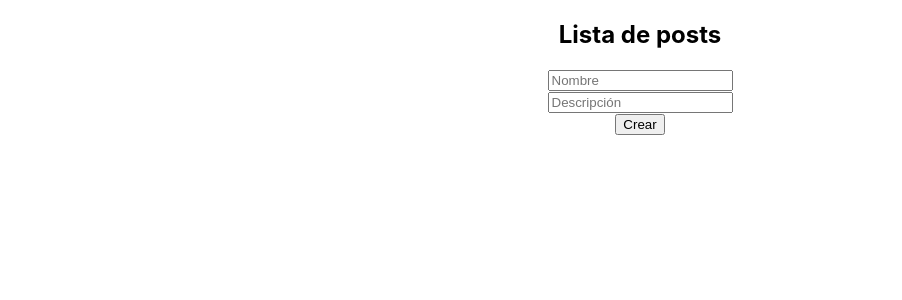
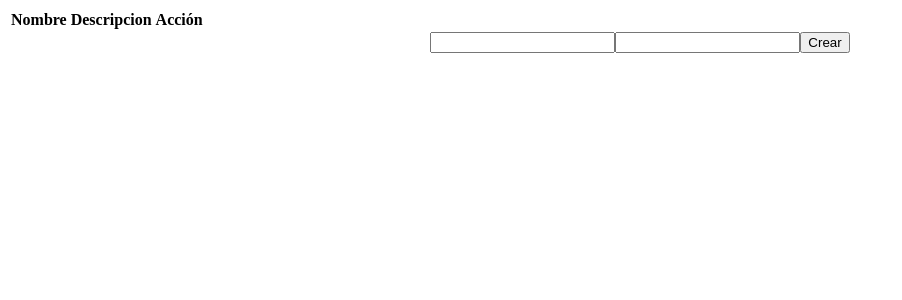
Before and after one commit to cbazaes-isw/tcit-frontend, a React (Create React App) app: page / in a window 1280 px wide. Shown: the top 300 px of the page, without its empty margins (0-902 px from the left). Built offline with nearby package versions, Linux system fonts and the light colour scheme.

Commit message:
fix (posts) doing some progress

```diff
--- a/src/App.js
+++ b/src/App.js
@@ -1,9 +1,6 @@
-import logo from './logo.svg';
 import './App.css';
 import PostsList from './components/postsList';
 import PostCreate from './components/postCreate';
-// import { Provider } from 'react-redux';
-// import store from './store';
 
 function App() {
   return (
--- a/src/actionTypes/actionTypes.js
+++ /dev/null
@@ -1,2 +0,0 @@
-export const ADD_POST = "ADD_POST";
-export const DELETE_POST = "DELETE_POST";
--- a/src/components/postCreate.js
+++ b/src/components/postCreate.js
@@ -2,13 +2,9 @@ import React from 'react';
 import PostForm from './postForm';
 
 const PostCreate = () => {
-  const handleOnSubmit = (post) => {
-    console.log(post);
-  };
-
   return (
     <React.Fragment>
-      <PostForm handleOnSubmit={handleOnSubmit} />
+      <PostForm />
     </React.Fragment>
   );
 };
--- a/src/components/postForm.js
+++ b/src/components/postForm.js
@@ -1,79 +1,49 @@
-import React, { useState } from 'react';
-import { Form, Button } from 'react-bootstrap';
+import React from 'react';
+import { useDispatch } from 'react-redux'
+import { addPost } from '../features/postsSlice'
 
-const PostForm = (props) => {
+let AddPost = () => {
 
-    const [post, setPost] = useState({
-        nombre: props.post ? props.post.nombre : '',
-        descripcion: props.post ? props.post.descripcion : ''
-    });
+    const dispatch = useDispatch();
 
-    const [errorMsg, setErrorMsg] = useState('');
-    const { nombre, descripcion } = post;
-
-    const handleOnSubmit = (event) => {
-        event.preventDefault();
-        const values = [nombre, descripcion];
-        let errorMessage = '';
-
-        const fillupFields = values.every(f => {
-            const value = `${f}`.trim();
-            return value !== '' && value !== '0';
-        });
-
-        if (fillupFields) {
-            const post = {
-                nombre,
-                descripcion
-            };
-            props.handleOnSubmit(post);
-        } else {
-            errorMessage = 'Por favor, rellene todos los campos.';
-        }
-        setErrorMsg(errorMessage);
-    };
-
-    const handleInputChange = (event) => {
-
-        const { name, value } = event.target;
-
-        setPost(prevState => ({
-            ...prevState,
-            [name]: value
-        }));
-
-    };
+    let nombre;
+    let descripcion;
 
     return (
-        <div className="main-form">
-            {errorMsg && <p className="errorMsg">{errorMsg}</p>}
-            <Form onSubmit={handleOnSubmit}>
-                <Form.Group controlId="nombre">
-                    <Form.Control
-                        className="input-control"
-                        type="text"
-                        name="nombre"
-                        value={nombre}
-                        placeholder="Nombre"
-                        onChange={handleInputChange}
-                    />
-                </Form.Group>
-                <Form.Group controlId="descripcion">
-                    <Form.Control
-                        className="input-control"
-                        type="text"
-                        name="descripcion"
-                        value={descripcion}
-                        placeholder="Descripción"
-                        onChange={handleInputChange}
-                    />
-                </Form.Group>
-                <Button variant="primary" type="submit" className="submit-btn">
+        <div>
+            <form onSubmit={e => {
+
+                e.preventDefault();
+
+                if (!nombre.value.trim() || !descripcion.value.trim()) {
+                    return;
+                }
+
+                let post = {
+                    id : parseInt(Math.random() * 1000),
+                    nombre: nombre.value,
+                    descripcion: descripcion.value
+                };
+
+                dispatch(addPost(post));
+
+                nombre.value = '';
+                descripcion.value = '';
+
+            }}>
+                <input ref={node => {
+                    nombre = node
+                }} />
+                <input ref={node => {
+                    descripcion = node
+                }} />
+                <button type="submit">
                     Crear
-                </Button>
-            </Form>
+                </button>
+            </form>
         </div>
-    );
-};
+    )
+}
+// AddPost = connect()(AddPost);
 
-export default PostForm;
+export default AddPost;
--- /dev/null
+++ b/src/components/postListItem.js
@@ -0,0 +1,26 @@
+import React from 'react';
+import { useDispatch } from 'react-redux'
+import { deletePost } from '../features/postsSlice'
+
+const PostListItem = ({ post }) => {
+
+    console.log('PostListItem', post);
+
+    const dispatch = useDispatch();
+
+    if (!post) return
+
+    const onClick = (id) => {
+
+        dispatch(deletePost(id));
+
+    };
+
+    return <tr key={post.id}>
+        <td>{post.nombre}</td>
+        <td>{post.descripcion}</td>
+        <td><button onClick={() => onClick(post.id)}>Eliminar</button></td>
+    </tr>
+};
+
+export default PostListItem;
--- a/src/components/postsList.js
+++ b/src/components/postsList.js
@@ -1,7 +1,25 @@
 import React from 'react';
+import PostListItem from './postListItem';
+import { useSelector } from 'react-redux'
 
 const PostsList = () => {
-  return <h2>Lista de posts</h2>;
+
+  const posts = useSelector(state => state.filter ? state.filtered : state.posts)
+
+  // console.log('PostsList', posts);
+
+  return <table>
+    < thead >
+      <tr>
+        <th>Nombre</th>
+        <th>Descripcion</th>
+        <th>Acción</th>
+      </tr>
+    </thead >
+    <tbody>
+      {posts.map(post => <PostListItem key={post.id} post={post} />)}
+    </tbody>
+  </table >
 };
 
 export default PostsList;
--- /dev/null
+++ b/src/features/postsSlice.js
@@ -0,0 +1,44 @@
+import { createSlice } from '@reduxjs/toolkit'
+
+const initialState = {
+  filter: "",
+  posts: [],
+  filtered: []
+}
+
+export const postsSlice = createSlice({
+  name: 'posts',
+  initialState,
+  reducers: {
+    addPost: (state, action) => {
+
+      const post = action.payload;
+
+      state.posts.push(post);
+      console.log('creando post', post);
+
+    },
+    deletePost: (state, action) => {
+
+      const postId = action.payload;
+
+      const postIndex = state.posts.findIndex(p => p.id === postId);
+      console.log('eliminando post', { posts: state.posts, type: action.type, postIndex, id: action.payload });
+      state.posts.splice(postIndex, 1);
+
+    },
+    filterPost: (state, action) => {
+
+      state.filter = action.query;
+      state.filtered = state.posts.filter(p => p.nombre.includes(state.filter) || p.descripcion.includes(state.filter));
+      console.log('filtrando post', { state, query: state.filter });
+
+    },
+    getAll: () => initialState
+  }
+})
+
+// Action creators are generated for each case reducer function
+export const { addPost, deletePost, filterPost, getAll } = postsSlice.actions
+
+export default postsSlice.reducer
--- a/src/index.js
+++ b/src/index.js
@@ -1,18 +1,16 @@
-import React from 'react';
-import ReactDOM from 'react-dom/client';
-import './index.css';
-import App from './App';
-import reportWebVitals from './reportWebVitals';
+import React from 'react'
+import App from './App'
+import { Provider } from 'react-redux'
+import { createRoot } from 'react-dom/client';
+import store from './store'
 
+const node = document.getElementById('root')
+const root = createRoot(node);
 
-const root = ReactDOM.createRoot(document.getElementById('root'));
 root.render(
   <React.StrictMode>
-    <App />
+    <Provider store={store}>
+      <App />
+    </Provider>
   </React.StrictMode>
-);
-
-// If you want to start measuring performance in your app, pass a function
-// to log results (for example: reportWebVitals(console.log))
-// or send to an analytics endpoint. Learn more: https://bit.ly/CRA-vitals
-reportWebVitals();
+)
--- a/src/store.js
+++ b/src/store.js
@@ -1,6 +1,6 @@
 import { configureStore } from "@reduxjs/toolkit";
-import postReducer from "./reducers/postReducer";
+import postsReducer from "./features/postsSlice";
 
-const store = configureStore(postReducer);
+const store = configureStore({ reducer: postsReducer });
 
 export default store;
```
Also changed, not shown: src/actions/postActions.js (added, +28 -0 lines), src/reducers/postReducer.js (+27 -7 lines).
